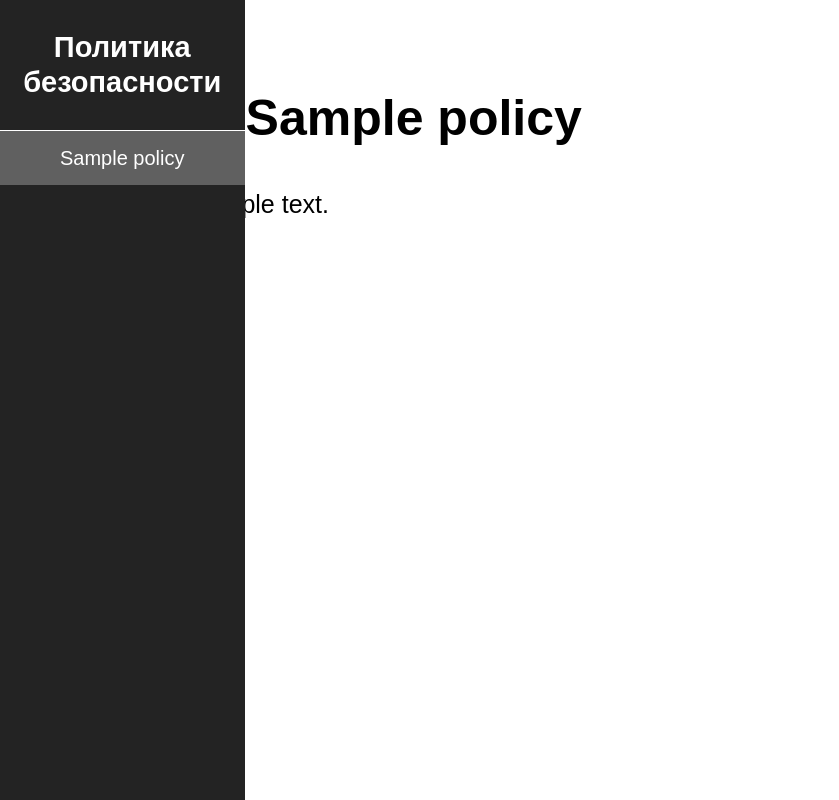
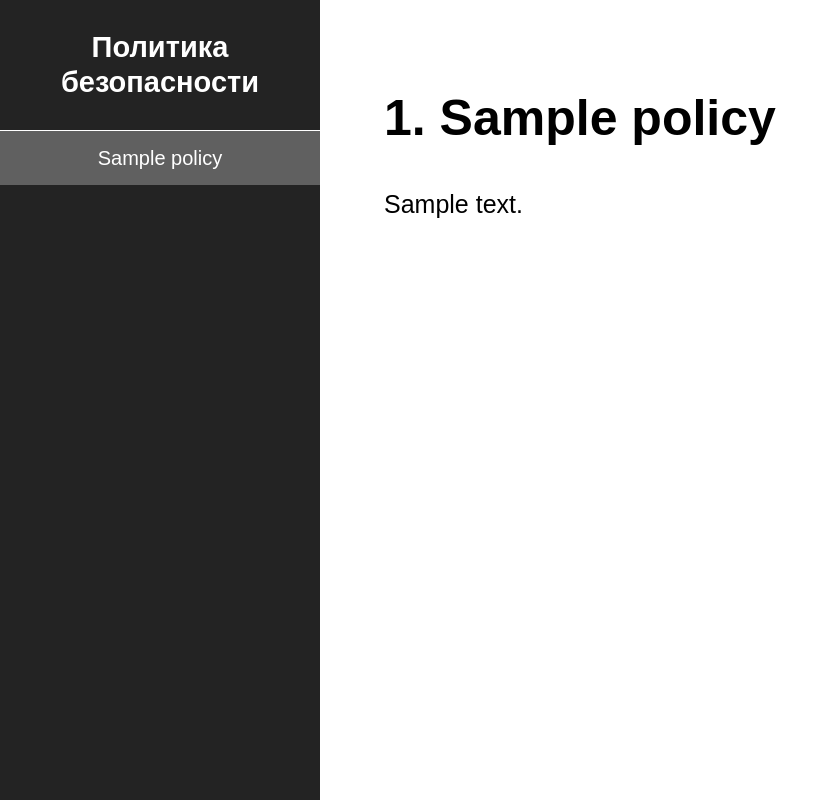
Before and after one commit to AndrewBroke/interactive-security-policy, a Django app: page / in a window 1280 px wide. Shown: the whole page, without its empty margins (0-839 px from the left). Run offline with Django 4.2, Linux system fonts and the light colour scheme; tables that the repository leaves empty hold one stand-in row (values such as "Sample post"); parts of the project's set-up code (start-up, migrations or seed data) failed here and were passed over.

```diff
--- a/interactive_security_policy/static/styles/style.css
+++ b/interactive_security_policy/static/styles/style.css
@@ -5,7 +5,8 @@ html {
 body {
     margin: 0;
     display: flex;
-    flex-direction: column;
+    /* flex-direction: column; */
+    justify-content: end;
     min-height: 100%;
     font-family: sans-serif;
     font-size: 25px;
@@ -16,11 +17,15 @@ body {
 
 .navigation {
     position: fixed;
+    top: 0;
+    left: 0;
     background-color: #232323;
     color: #FFFFFF;
     font-size: 20px;
     line-height: 24px;
     min-height: 100%;
+    overflow-y: hidden;
+    width: 25vw;
 }
 
 .navigation-title {
@@ -64,8 +69,8 @@ body {
 }
 
 .main-container{
-    width: 900px;
-    margin: 0 auto;
+    width: 70vw;
+    /* margin: 0 auto; */
     margin-bottom: 100px;
 }
 
```
